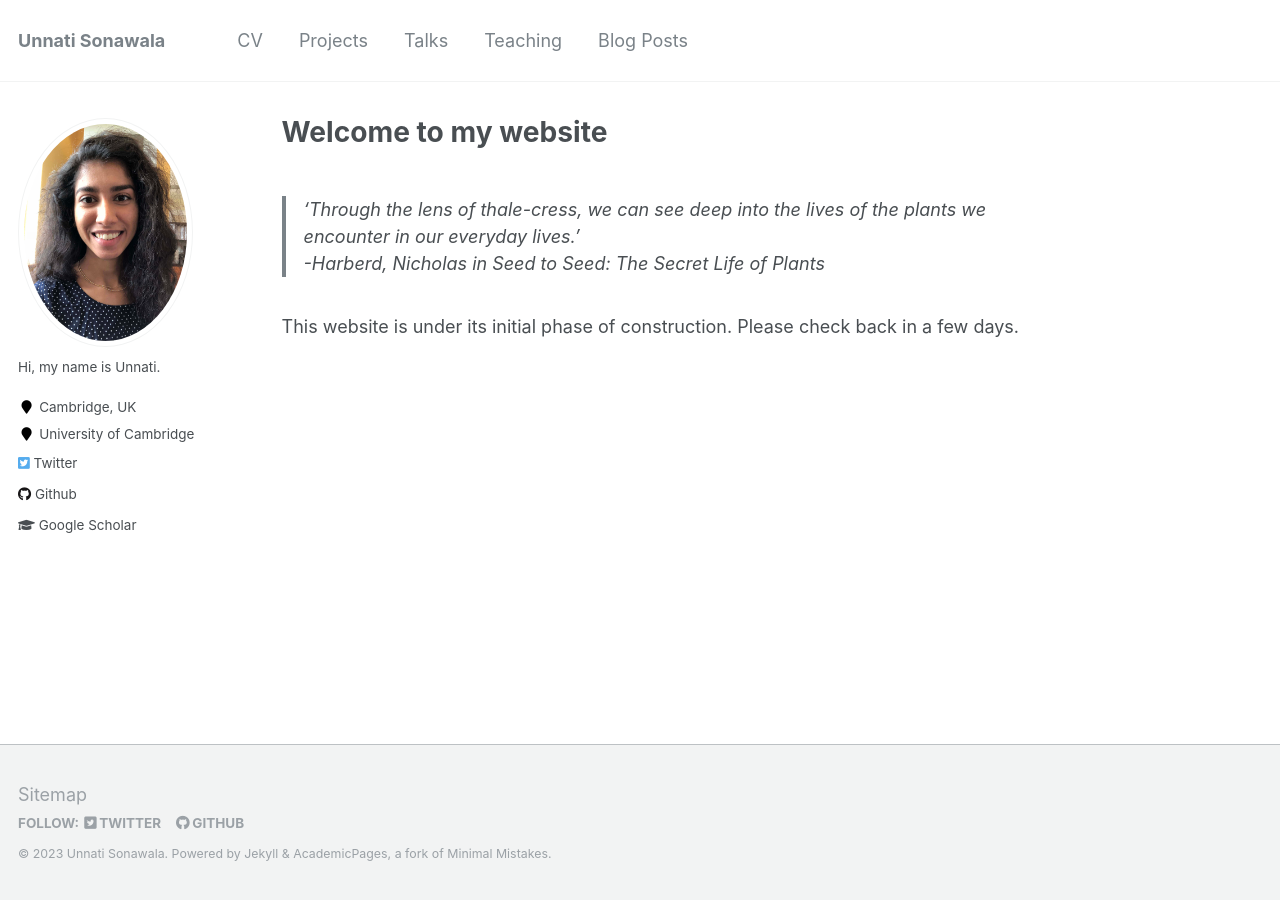
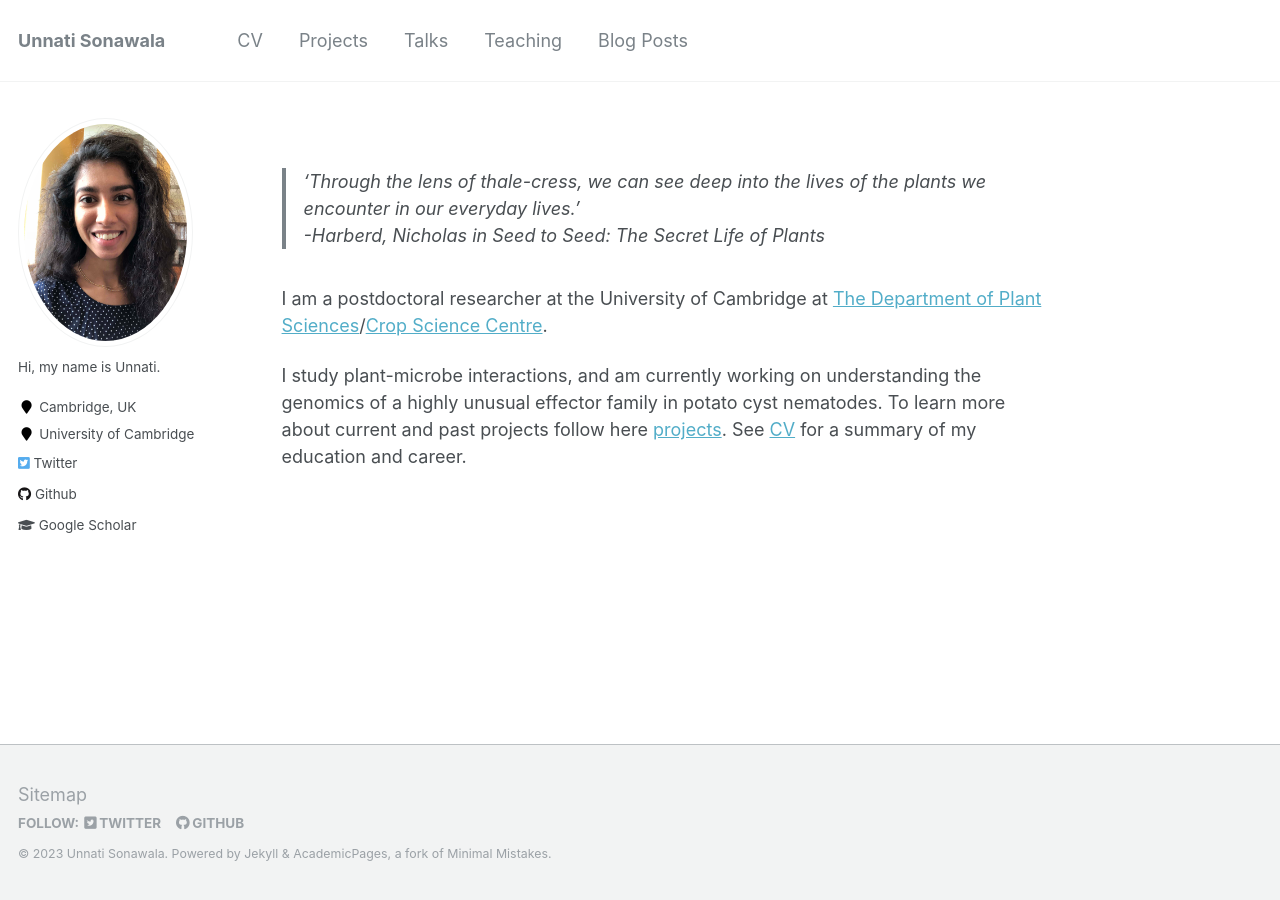
Before and after one commit to unnatisonawala/unnatisonawala.github.io, a Jekyll site: the page built from _pages/about.md, in a window 1280 px wide. Built offline with Jekyll 4.4.1, drawn with Linux system fonts in a browser that asks for light colours.

Commit message:
Update about.md

```diff
--- a/_pages/about.md
+++ b/_pages/about.md
@@ -1,7 +1,7 @@
 ---
 permalink: /
 excerpt: "About me"
-title: "Welcome to my website"
+title: ""
 author_profile: true
 redirect_from:
   - /about/
@@ -11,4 +11,6 @@ redirect_from:
 >*'Through the lens of thale-cress, we can see deep into the lives of the plants we encounter in our everyday lives.'*
                                                                                     -Harberd,  Nicholas in Seed to Seed: The Secret Life of Plants
 
-This website is under its initial phase of construction. Please check back in a few days.
+I am a postdoctoral researcher at the University of Cambridge at [The Department of Plant Sciences](https://www.plantsci.cam.ac.uk/directory/unnati-sonawala)/[Crop Science Centre](https://www.cropsciencecentre.org/staff/unnati-sonawala).
+
+I study plant-microbe interactions, and am currently working on understanding the genomics of a highly unusual effector family in potato cyst nematodes. To learn more about current and past projects follow here [projects](projects). See [CV](cv) for a summary of my education and career.
```
